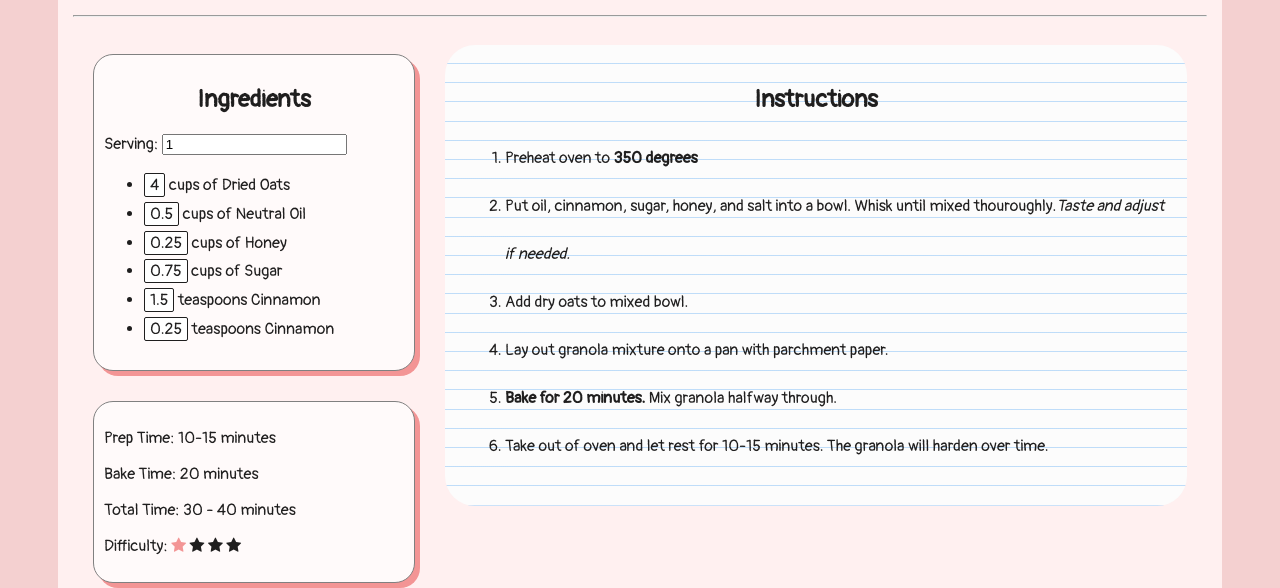
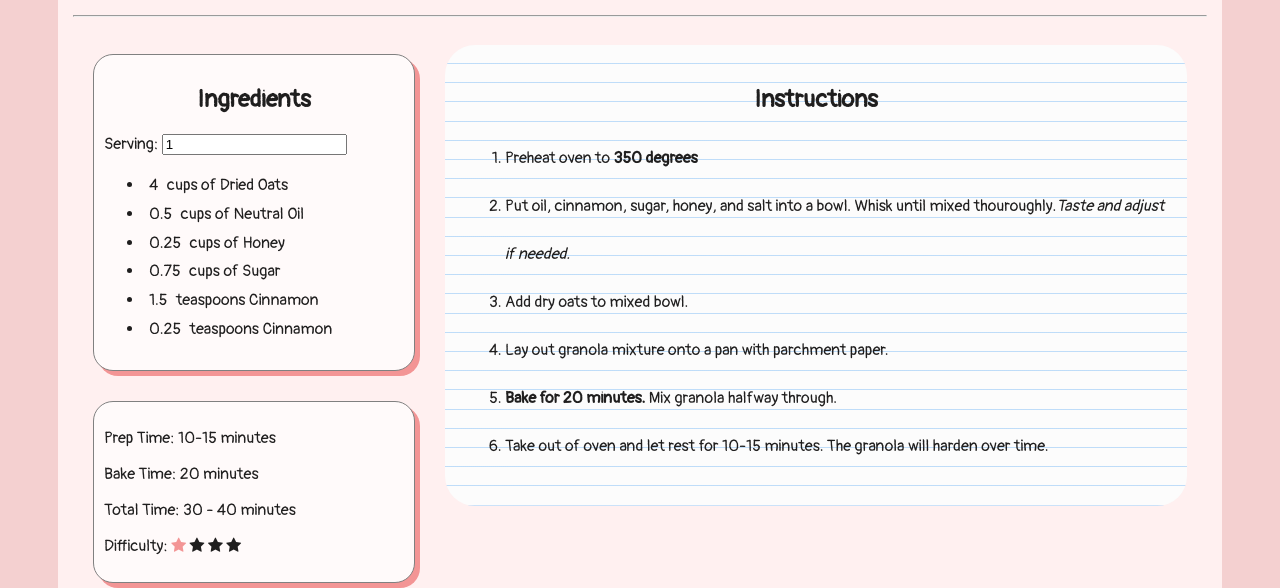
Before and after one commit to GarlicCoder/Recipe-Website, a plain HTML site: page index.html in a window 1280 px wide. Shown: the part 422-1010 px from the top of the page. Drawn offline with Linux system fonts and the light colour scheme.

Commit message:
Update Code

```diff
--- a/index.html
+++ b/index.html
@@ -159,10 +159,7 @@ figcaption {
             padding: 10px;
         }
         .amount {
-            border: 1px solid var(--black);
             padding: 1px 5px;
-            background-color: white;
-            border-radius: 2px;
         }
 
         #instructions {
```
Also changed, not shown: 2 other files.
